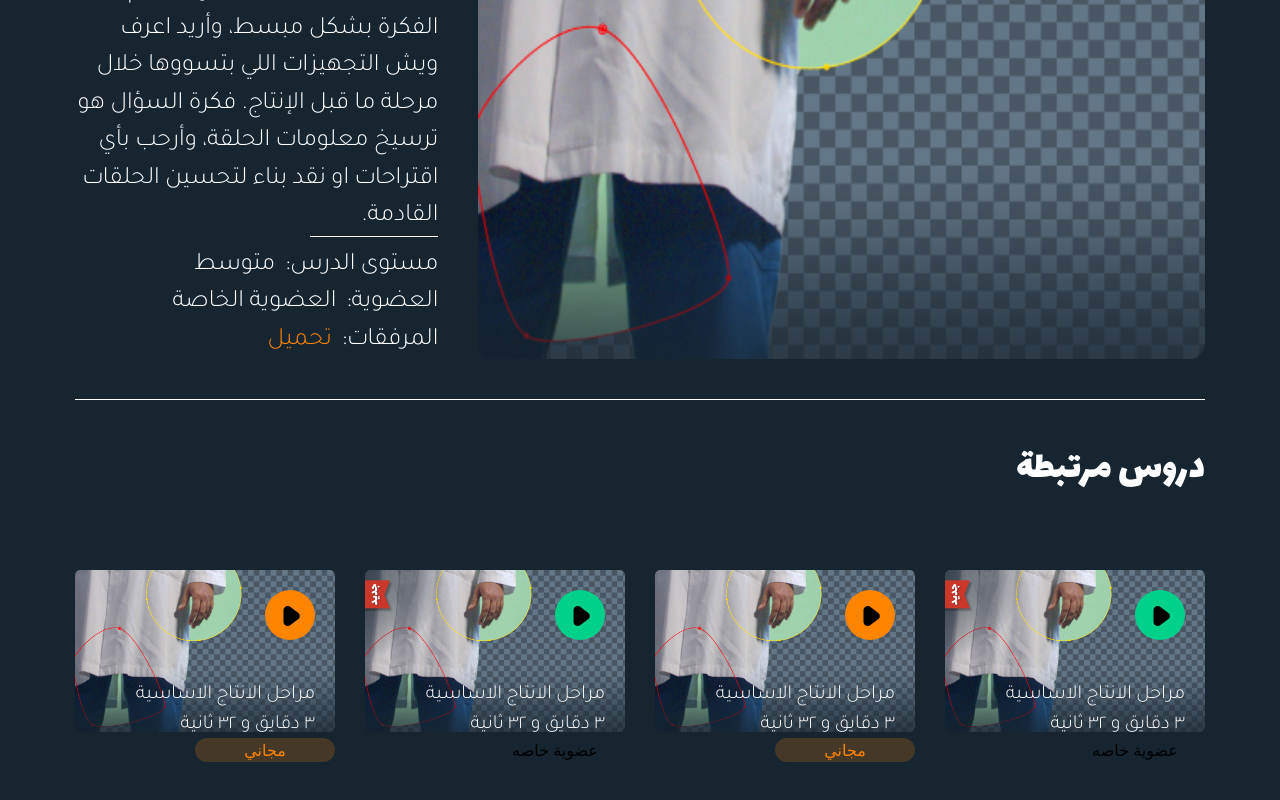
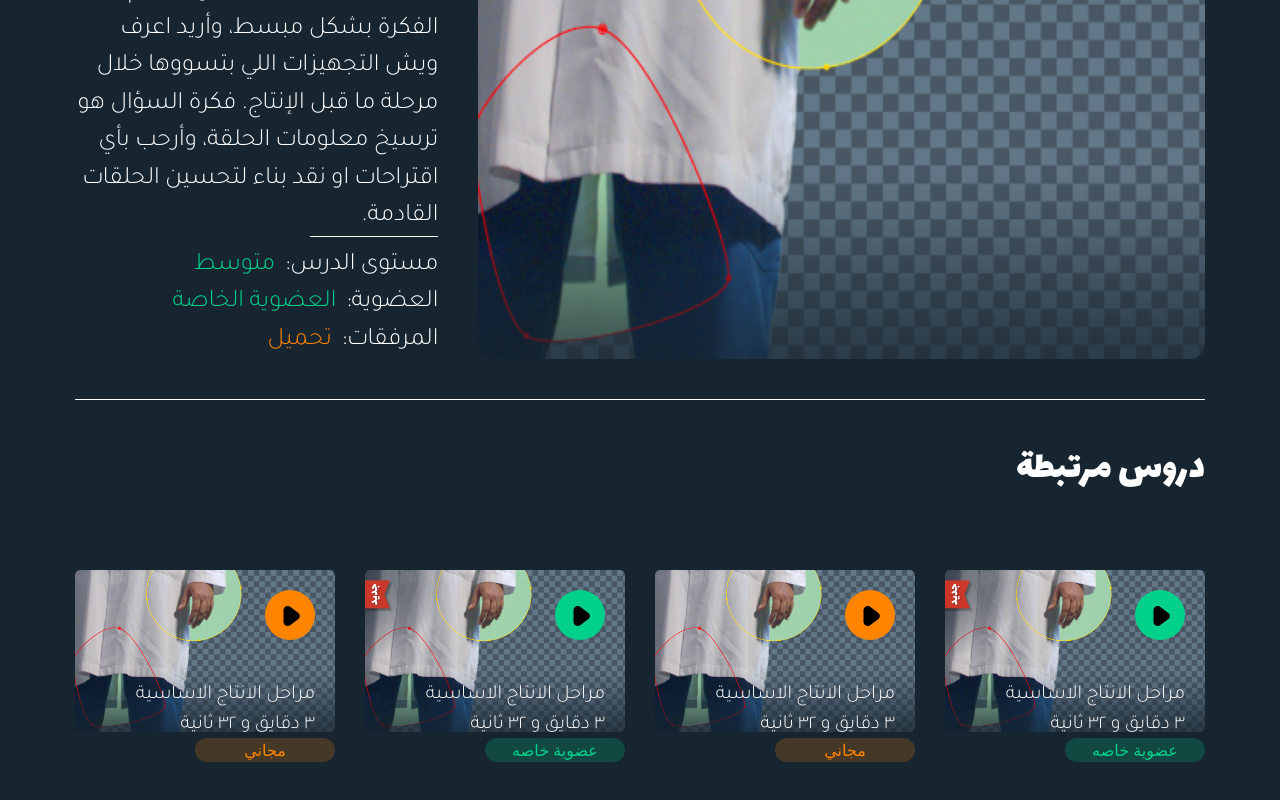
Before and after one commit to talalajmi/kibros-web-ui, a Next.js app: page /lesson/1 in a window 1280 px wide. Shown: the part 488-1288 px from the top of the page. Built offline with nearby package versions, Linux system fonts and the light colour scheme; no server answers.

Commit message:
errors fixed

```diff
--- a/components/layout/navbar/user/Navbar.tsx
+++ b/components/layout/navbar/user/Navbar.tsx
@@ -28,7 +28,7 @@ const Navbar = () => {
               <div className="grid grid-cols-1 text-end">
                 <div className="grid grid-rows-2">
                   <p className="text-white">Talal Al Ajmi</p>
-                  <p className="text-success-base-base">Premium User</p>
+                  <p className="text-success-base">Premium User</p>
                 </div>
               </div>
               <div className="w-40 relative grid h-40 grid-cols-1">
@@ -50,7 +50,7 @@ const Navbar = () => {
                     <div className="grid grid-cols-1 text-end">
                       <div className="grid grid-rows-2">
                         <p className="text-white">Talal Al Ajmi</p>
-                        <p className="text-success-base-base">Premium User</p>
+                        <p className="text-success-base">Premium User</p>
                       </div>
                     </div>
                     <div className="grid grid-cols-1">
--- a/components/public/home/Home.tsx
+++ b/components/public/home/Home.tsx
@@ -84,7 +84,7 @@ const Home = () => {
         <hr style={{ color: "white" }} />
         <div className="flex justify-end space-x-20">
           <div className="space-y-20">
-            <p className="text-success-base-base text-right text-[30px] font-semibold">
+            <p className="text-right text-[30px] font-semibold text-success-base">
               دروس العضويّة الخاصة
             </p>
             <div className="grid grid-flow-row grid-cols-1">
--- a/components/public/lesson/Lesson.tsx
+++ b/components/public/lesson/Lesson.tsx
@@ -49,7 +49,7 @@ const Lesson = (props: LessonProps) => {
         </div>
         <div
           className={`${
-            props.isPaid ? "bg-success-base-base" : "bg-secondary-base"
+            props.isPaid ? "bg-success-base" : "bg-secondary-base"
           } ${styles.identifier} `}
         ></div>
       </div>
@@ -61,11 +61,9 @@ const Lesson = (props: LessonProps) => {
       <div className="flex items-center justify-end">
         <div
           className={`flex w-140 items-center justify-center rounded-100 ${
-            props.isPaid
-              ? "bg-success-base-base/[0.2]"
-              : "bg-secondary-base/[0.2]"
+            props.isPaid ? "bg-success-base/[0.2]" : "bg-secondary-base/[0.2]"
           } text-center ${
-            props.isPaid ? "text-success-base-base" : "text-secondary-base"
+            props.isPaid ? "text-success-base" : "text-secondary-base"
           }`}
         >
           {props.isPaid ? "عضوية خاصه" : "مجاني"}
--- a/components/public/lesson/details/LessonDetails.tsx
+++ b/components/public/lesson/details/LessonDetails.tsx
@@ -54,13 +54,11 @@ const LessonDetails = () => {
             <div className={styles.lessonDescriptionColumn}>
               <p>
                 مستوى الدرس:
-                <span className="text-success-base-base mr-10">متوسط</span>
+                <span className="mr-10 text-success-base">متوسط</span>
               </p>
               <p>
                 العضوية:
-                <span className="text-success-base-base mr-10">
-                  العضوية الخاصة
-                </span>
+                <span className="mr-10 text-success-base">العضوية الخاصة</span>
               </p>
               <p>
                 المرفقات:
```
